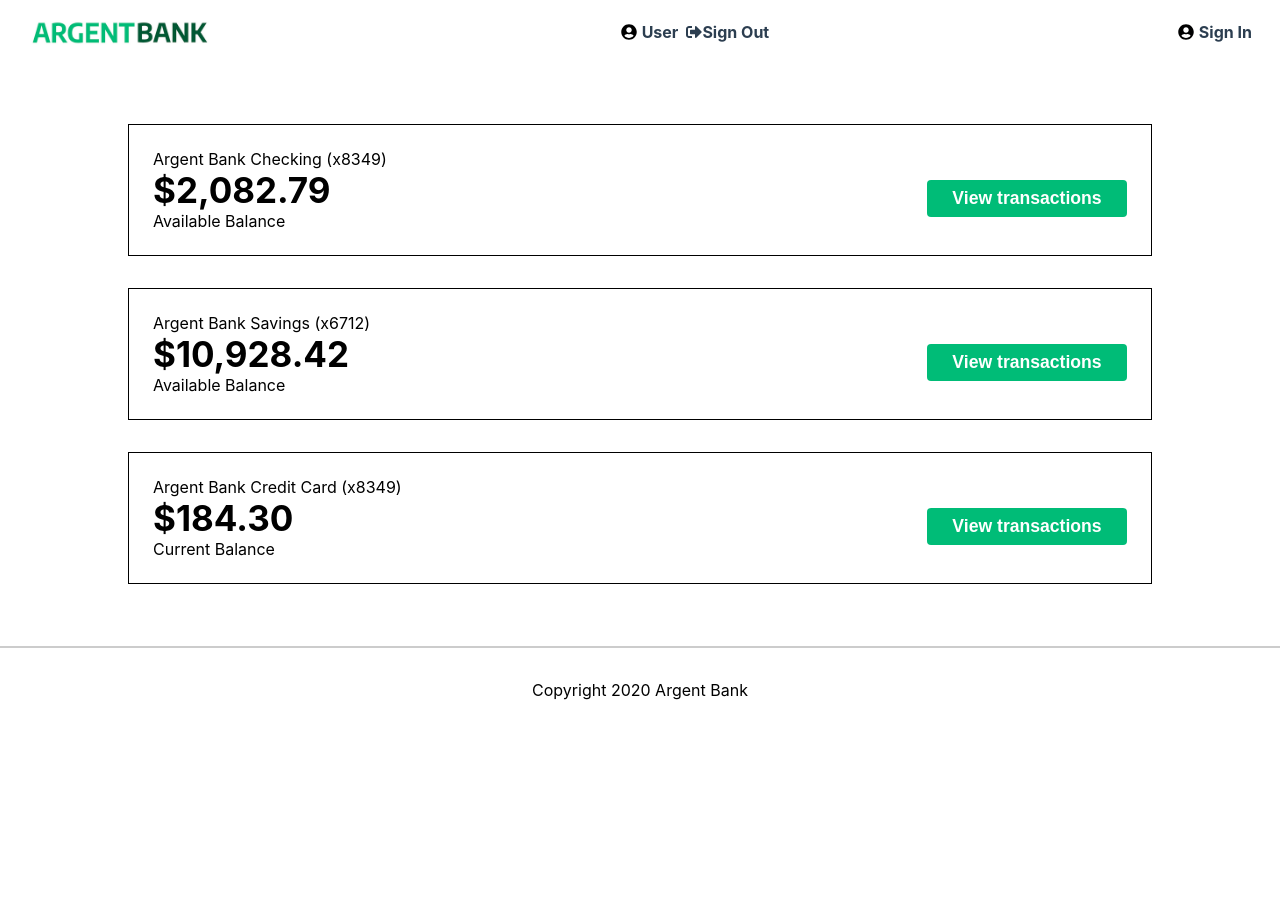
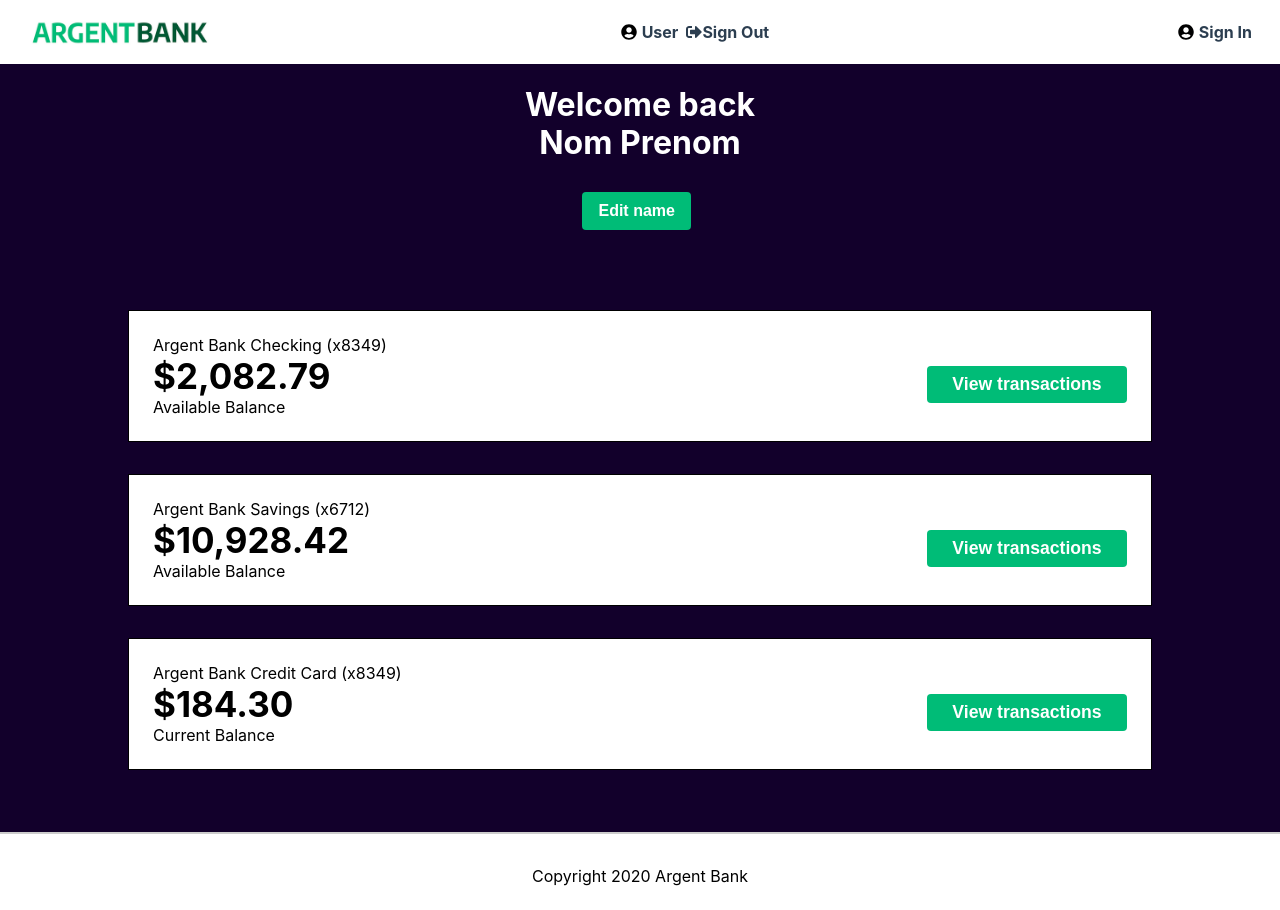
Before and after one commit to daniela16md/projetargentbanck, a React (Create React App) app: page /dashboard in a window 1280 px wide. Before the commit the page ends 800 px from the top, so only its background shows below. Built offline with nearby package versions, Linux system fonts and the light colour scheme.

Commit message:
editbutton

```diff
--- a/src/components/Dashboardcontent/Dashboardcontent.jsx
+++ b/src/components/Dashboardcontent/Dashboardcontent.jsx
@@ -1,5 +1,5 @@
 import React from 'react';
-import datas from "../../Data/profile.json"
+import datas from '../../Data/profile.json'
 
 function Dashboardcontent () {
   return (
--- /dev/null
+++ b/src/components/Editname/Editname.css
@@ -0,0 +1,66 @@
+
+form {
+    display: flex;
+    flex-direction: column;
+    align-items: flex-start;
+    max-width: 300px;
+    margin: 0 auto;
+    padding: 20px;
+    border-radius: 8px;
+    margin-top: 10px;
+}
+.edit-input {
+    display: flex;
+    margin-bottom: 16px;
+    width: 100%;
+    gap: 20px;
+}
+
+.edit-input label {
+    font-size: 18px;
+    color: white;
+    margin-bottom: 8px;
+}
+
+.edit-input input {
+    font-size: 16px;
+    border: 1px solid #ccc;
+    border-radius: 4px;
+    box-sizing: border-box;
+    transition: border-color 0.3s ease;
+}
+
+.edit-input input:focus {
+    border-color: #007bff;
+    outline: none;
+}
+.buttons {
+    display: flex;
+    gap: 1rem;
+    margin-left: 20%;
+}
+
+button {
+    padding: 10px 16px;
+    font-size: 16px;
+    color: #fff;
+    background-color:  #00bc77;
+    border: none;
+    border-radius: 4px;
+    cursor: pointer;
+    transition: background-color 0.3s ease;
+    margin-top: 8px;
+    font-weight: bold;
+}
+
+button[type="button"] {
+    background-color:#007bff;
+    margin-left: 8px;
+}
+
+button:active {
+    transform: scale(0.98);
+}
+.edith2 {
+    margin-left: 20%;
+}
--- a/src/components/Editname/Editname.jsx
+++ b/src/components/Editname/Editname.jsx
@@ -1,8 +1,55 @@
-import React from 'react'
+import React, { useState } from 'react';
+
 
 function Editname() {
+  const [display, setDisplay] = useState(true);
+  const displayEdit = () => {
+    setDisplay(!display);
+  }
   return (
-    <div>Editname</div>
+    <div className='editname'>
+      { display ? (
+        <div>
+          <h1 className='editnameh1'>Welcome back <br />Nom Prenom</h1>
+          <button className='edith2' onClick={displayEdit}>Edit name</button>
+        </div>
+        ) : (
+          <div>
+          <h2 className='edith2'> Edit user infos</h2>
+          <form action="">
+            <div className='edit-input'>
+              <label htmlFor="userName">User name:</label>
+              <input
+                type="text"
+                id="userName"
+                value="" readOnly
+              />
+            </div>
+            <div className='edit-input'>
+              <label htmlFor="firstName">First name:</label>
+              <input
+                type="text"
+                id="userName"
+                value=""readOnly
+              />
+            </div>
+            <div className='edit-input'>
+              <label htmlFor="lastName">Last name:</label>
+              <input
+                type="text"
+                id="userName"
+                value=""readOnly
+              />
+            </div>
+            <div className='buttons'>
+              <button type="submit" className="edit-button">Save</button>
+              <button type="submit" className="edit-button" onClick={displayEdit}>Cancel</button>
+            </div>
+
+          </form>
+        </div>
+      )}
+    </div>
   )
 }
 
--- a/src/components/Header/Header.jsx
+++ b/src/components/Header/Header.jsx
@@ -14,7 +14,7 @@ function Header() {
         <Link className='main-nav-logo' to="/"><img className='main-nav-logo-image'src={Logo} alt='Logo'/>
         <h1 className='sr-only'>Argent Bank</h1></Link>
             <div className='main-menu'>
-            <Link className='main-nav-item' to='/dasboard'>
+            <Link className='main-nav-item' to='/dashboard'>
                 <FaUserCircle  className='fa fa-user-circle' aria-hidden="true"/>
                 <p>{ "User"}</p>
             </Link>
--- a/src/pages/Dashboard/Dashboard.css
+++ b/src/pages/Dashboard/Dashboard.css
@@ -62,10 +62,10 @@
     font-size: 2rem;
   }
 
-  .editnameh1 br {
+.editnameh1 br {
     display: block;
     margin-bottom: 0.5rem;
-  }
+}
 
 .editnamebutton{
     border-color: #00bc77;
@@ -101,17 +101,17 @@ form {
 
 .edit-input label {
     font-size: 18px;
-    color: #333;
+    color: white;
     margin-bottom: 8px;
     font-weight: bold;
 }
 
-.iedit-input input {
+.edit-input input {
     padding: 10px;
     font-size: 16px;
     border: 1px solid #ccc;
     border-radius: 4px;
-    width: 100%;
+    width: 60%;
     box-sizing: border-box;
     transition: border-color 0.3s ease;
     font-weight: bold;
@@ -149,5 +149,5 @@ button:active {
     transform: scale(0.98);
 }
 .edith2 {
-    margin-left: 20%;
+    margin-left: 25%;
 }
--- a/src/pages/Dashboard/Dashboard.jsx
+++ b/src/pages/Dashboard/Dashboard.jsx
@@ -3,9 +3,9 @@ import Dashboardcontent from '../../components/Dashboardcontent/Dashboardcontent
 import Editname from '../../components/Editname/Editname';
 import './Dashboard.css'
 
-function dashboard() {
+function Dashboard() {
   return (
-    <div className='useraccount'>
+    <div className='usersaccount'>
       <div className='editname'>
        <Editname />
       </div>
@@ -14,4 +14,4 @@ function dashboard() {
   )
 }
 
-export default dashboard
+export default Dashboard
```
Also changed, not shown: src/index.css (line endings or trailing spaces).
